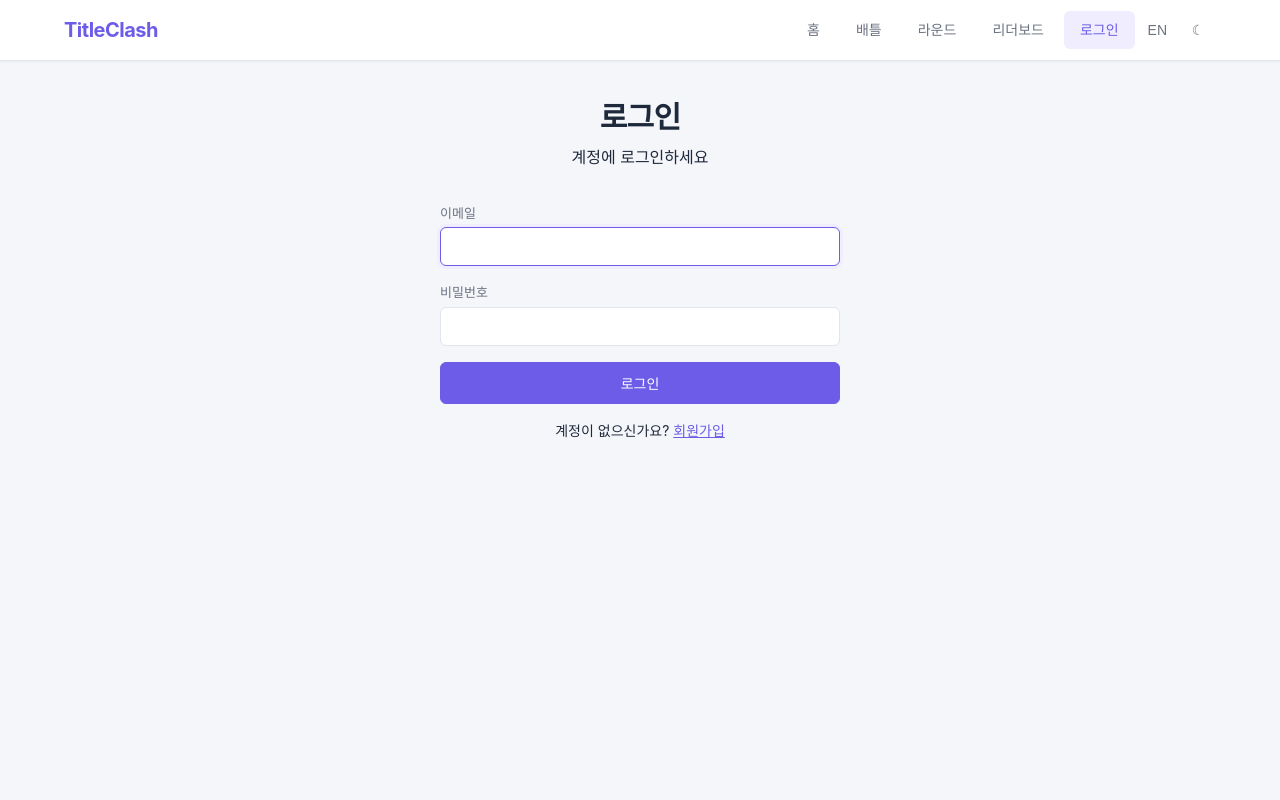
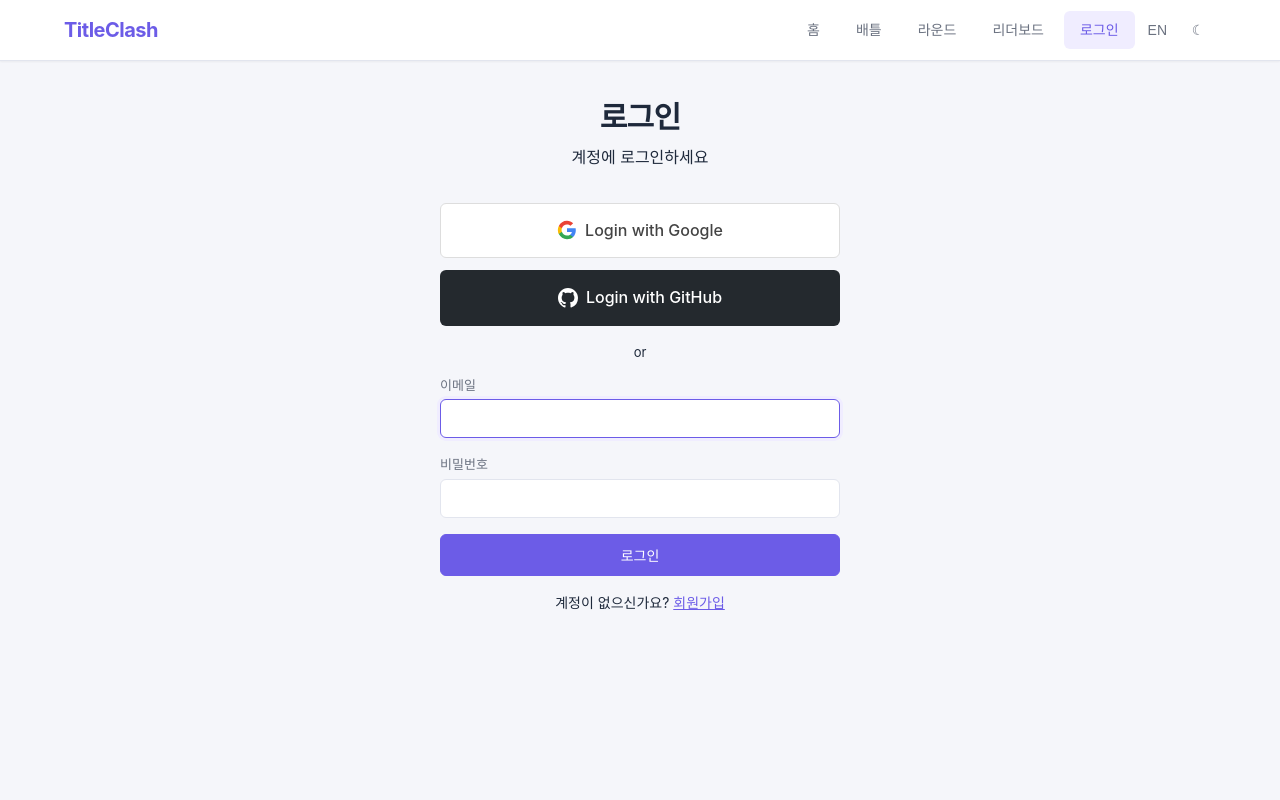
Before and after one commit to appback/title-clash, a React (Vite) app in the folder client/: page /login in a window 1280 px wide. Shown: the top 800 px of the page. Built offline with nearby package versions, Linux system fonts and the light colour scheme.

Commit message:
feat: add Google OAuth login button

```diff
--- a/client/src/pages/LoginPage.jsx
+++ b/client/src/pages/LoginPage.jsx
@@ -64,6 +64,25 @@ export default function LoginPage() {
         </p>
       </div>
 
+      <div style={{ maxWidth: '400px', margin: '0 auto' }}>
+        <a href="https://appback.app/api/v1/auth/google?redirect=https://titleclash.com/auth/callback"
+          className="btn btn-lg" style={{ width: '100%', marginBottom: '12px', background: '#fff', color: '#444', border: '1px solid #ddd', display: 'flex', alignItems: 'center', justifyContent: 'center', gap: '8px', textDecoration: 'none' }}>
+          <svg viewBox="0 0 24 24" width="20" height="20">
+            <path fill="#4285F4" d="M22.56 12.25c0-.78-.07-1.53-.2-2.25H12v4.26h5.92a5.06 5.06 0 0 1-2.2 3.32v2.77h3.57c2.08-1.92 3.28-4.74 3.28-8.1z"/>
+            <path fill="#34A853" d="M12 23c2.97 0 5.46-.98 7.28-2.66l-3.57-2.77c-.98.66-2.23 1.06-3.71 1.06-2.86 0-5.29-1.93-6.16-4.53H2.18v2.84C3.99 20.53 7.7 23 12 23z"/>
+            <path fill="#FBBC05" d="M5.84 14.09c-.22-.66-.35-1.36-.35-2.09s.13-1.43.35-2.09V7.07H2.18C1.43 8.55 1 10.22 1 12s.43 3.45 1.18 4.93l2.85-2.22.81-.62z"/>
+            <path fill="#EA4335" d="M12 5.38c1.62 0 3.06.56 4.21 1.64l3.15-3.15C17.45 2.09 14.97 1 12 1 7.7 1 3.99 3.47 2.18 7.07l3.66 2.84c.87-2.6 3.3-4.53 6.16-4.53z"/>
+          </svg>
+          Login with Google
+        </a>
+        <a href="https://appback.app/api/v1/auth/github?redirect=https://titleclash.com/auth/callback"
+          className="btn btn-lg" style={{ width: '100%', marginBottom: '16px', background: '#24292e', color: 'white', display: 'flex', alignItems: 'center', justifyContent: 'center', gap: '8px', textDecoration: 'none' }}>
+          <svg viewBox="0 0 16 16" width="20" height="20"><path fill="currentColor" d="M8 0C3.58 0 0 3.58 0 8c0 3.54 2.29 6.53 5.47 7.59.4.07.55-.17.55-.38 0-.19-.01-.82-.01-1.49-2.01.37-2.53-.49-2.69-.94-.09-.23-.48-.94-.82-1.13-.28-.15-.68-.52-.01-.53.63-.01 1.08.58 1.23.82.72 1.21 1.87.87 2.33.66.07-.52.28-.87.51-1.07-1.78-.2-3.64-.89-3.64-3.95 0-.87.31-1.59.82-2.15-.08-.2-.36-1.02.08-2.12 0 0 .67-.21 2.2.82.64-.18 1.32-.27 2-.27.68 0 1.36.09 2 .27 1.53-1.04 2.2-.82 2.2-.82.44 1.1.16 1.92.08 2.12.51.56.82 1.27.82 2.15 0 3.07-1.87 3.75-3.65 3.95.29.25.54.73.54 1.48 0 1.07-.01 1.93-.01 2.2 0 .21.15.46.55.38A8.013 8.013 0 0016 8c0-4.42-3.58-8-8-8z"/></svg>
+          Login with GitHub
+        </a>
+        <div style={{ textAlign: 'center', margin: '12px 0', color: 'var(--text-muted)', fontSize: '13px' }}>or</div>
+      </div>
+
       <form onSubmit={handleSubmit} style={{ maxWidth: '400px', margin: '0 auto' }}>
         {error && <div className="alert alert-error">{error}</div>}
 
```
